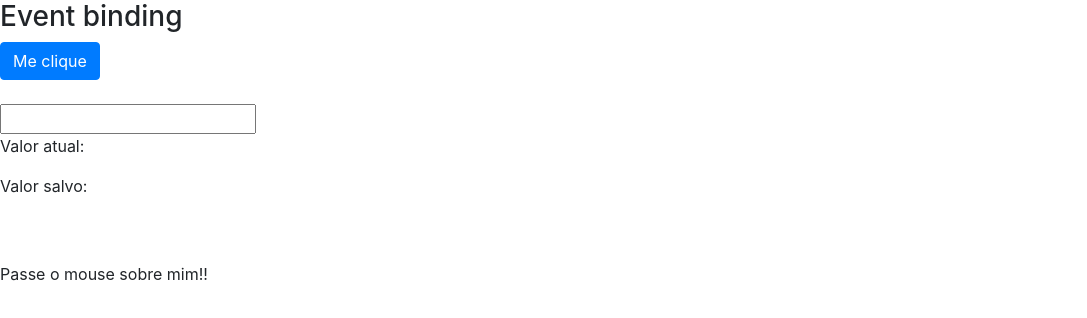
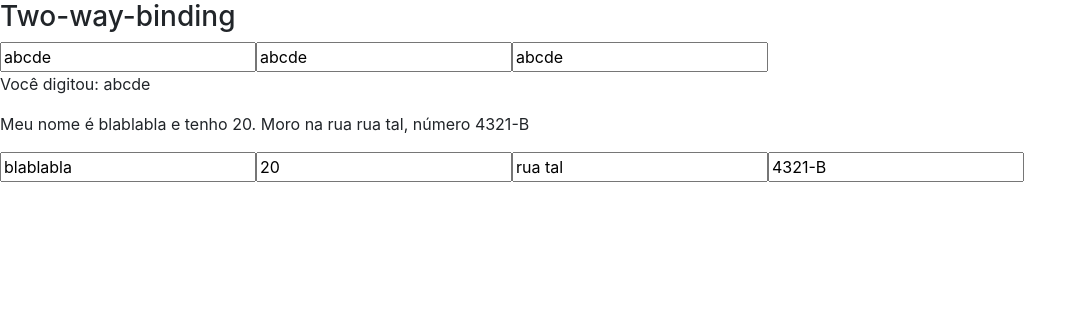
Before and after one commit to edsonnakata/angular, an Angular app: page / in a window 1280 px wide. Shown: the top 318 px of the page, without its empty margins (0-1087 px from the left). Built offline with nearby package versions, Linux system fonts and the light colour scheme.

Commit message:
Two-way data binding

```diff
--- a/src/app/app.module.ts
+++ b/src/app/app.module.ts
@@ -1,6 +1,6 @@
 import { BrowserModule } from '@angular/platform-browser';
 import { NgModule } from '@angular/core';
-
+import { FormsModule } from '@angular/forms';
 import { AppRoutingModule } from './app-routing.module';
 import { AppComponent } from './app.component';
 import { DataBindingComponent } from './data-binding/data-binding.component';
@@ -12,6 +12,7 @@ import { DataBindingComponent } from './data-binding/data-binding.component';
   ],
   imports: [
     BrowserModule,
+    FormsModule,
     AppRoutingModule
   ],
   providers: [],
--- a/src/app/data-binding/data-binding.component.html
+++ b/src/app/data-binding/data-binding.component.html
@@ -1,32 +1,37 @@
 <section class="event-binding">
 
   <article>
-    <h3>Event binding</h3>
+    <h3>Two-way-binding</h3>
     <div>
-      <button (click)="botaoClicado()"
-        class="btn btn-primary">
-        Me clique
-      </button>
+      <!--Mesclando o property-binding com o event-binding-->
+      <input type="text"
+        [value]="nome"
+        (input)="nome = $event.target.value"
+      />
+      <!--Utilizando o ngModel-->
+      <input type="text"
+        [ngModel]="nome"
+        (ngModelChange)="nome = $event"
+      />
 
-      <br><br>
+      <!--Two way data binding
+        Junta um binding de propriedades e de eventos de 1 vez só
+      -->
+      <input type="text" [(ngModel)]="nome">
 
-      <input type="text"
-        (keyup) = "onKeyUp($event)"
-        (keyup.enter)="salvaTexto(valorTexto.value)"
-        (blur)="salvaTexto(valorTexto.value)"
-        #valorTexto/>
-      <p>Valor atual: {{ valorAtual }}</p>
-      <p>Valor salvo: {{ textoSalvo }}</p>
+      <p>Você digitou: {{ nome }}</p>
 
-      <br><br>
+    </div>
 
-      <span
-        (mouseover)="onMouseOverOut()"
-        (mouseout)="onMouseOverOut()"
-        [class.highlight]="onMouse">
-        Passe o mouse sobre mim!!
-      </span>
-
+    <div>
+      <!--Utilizando o two way data binding com objetos-->
+      <p>Meu nome é {{ pessoa.nome }} e tenho {{ pessoa.idade }}. Moro na rua {{ pessoa.endereco.rua }},
+        número {{ pessoa.endereco.numero }}
+      </p>
+      <input type="text" [(ngModel)]="pessoa.nome"/>
+      <input type="text" [(ngModel)]="pessoa.idade"/>
+      <input type="text" [(ngModel)]="pessoa.endereco.rua"/>
+      <input type="text" [(ngModel)]="pessoa.endereco.numero"/>
     </div>
   </article>
 
--- a/src/app/data-binding/data-binding.component.ts
+++ b/src/app/data-binding/data-binding.component.ts
@@ -7,38 +7,16 @@ import { Component, OnInit } from '@angular/core';
 })
 export class DataBindingComponent implements OnInit {
 
-  url: string = 'http://enaka.com'
-  textoSalvo: string = ""
+  nome: string = "abcde"
 
-  onMouse: boolean = false;
-
-  getValor(){
-    return 1
+  pessoa: any={
+    nome:"blablabla",
+    idade: 20,
+    endereco: {
+      rua: "rua tal",
+      numero: "4321-B"
+    }
   }
-
-  expressao: boolean = true
-
-  valorAtual: string = ""
-
-  getTrue(){
-    return true
-  }
-
-  botaoClicado(){alert("Botão foi clicado!!")}
-
-  onKeyUp(evento: KeyboardEvent){
-    console.log((<HTMLInputElement>evento.target).value)
-    this.valorAtual = (<HTMLInputElement>evento.target).value
-  }
-
-  salvaTexto(valor){
-    this.textoSalvo = valor
-  }
-  onMouseOverOut(){
-    this.onMouse = !this.onMouse
-  }
-
-  urlImagem = 'https://cdn.pixabay.com/photo/2020/08/07/13/16/plant-5470631_960_720.jpg'
 
   constructor() { }
 
```
